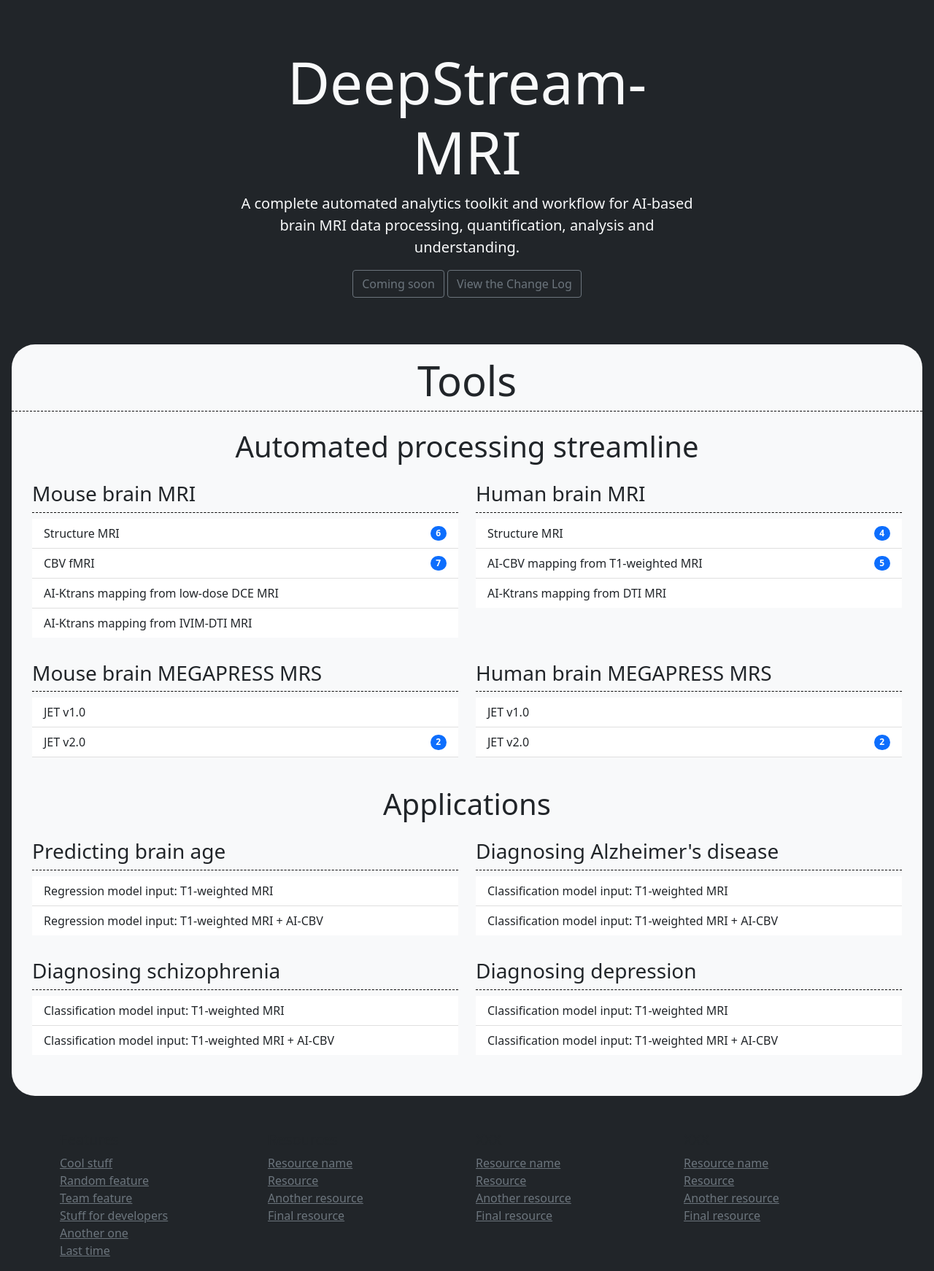
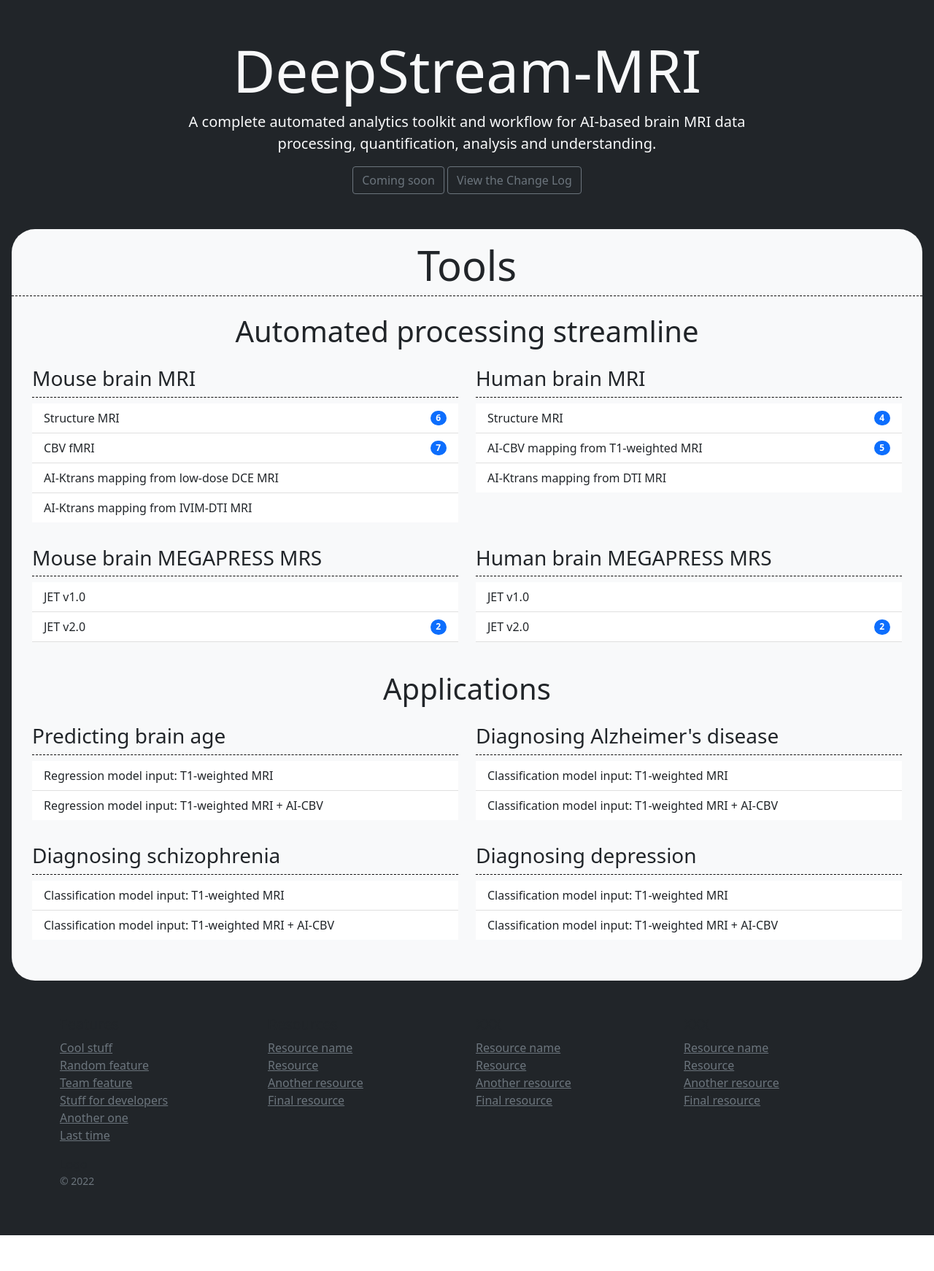
Before and after one commit to Yanting-Yang/DeepStream-MRI, a Flask app: page / in a window 1280 px wide. Shown: the part 56-1798 px from the top of the page at 73% size. After the commit the page ends 1749 px from the top, so only its background shows below. Run offline with Flask 2, Linux system fonts and the light colour scheme.

Commit message:
Edit index.html

```diff
--- a/app/templates/index.html
+++ b/app/templates/index.html
@@ -1,15 +1,15 @@
 {% extends "base.html" %}
 {% block main %}
-<div class="position-relative overflow-hidden p-3 text-center text-light">
-  <div class="col-lg-6 col-md-8 mx-auto my-5">
-    <h1 class="display-1 fw-normal">DeepStream-MRI</h1>
+<div class="my-5 text-center text-light">
+  <h1 class="display-1 fw-normal">DeepStream-MRI</h1>
+  <div class="container col-lg-8">
     <p class="lead fw-normal">A complete automated analytics toolkit and workflow for AI-based brain MRI data processing, quantification, analysis and understanding.</p>
-    <a class="btn btn-outline-secondary" href="#">Coming soon</a>
-    <a class="btn btn-outline-secondary" href="https://github.com/Yanting-Yang/DeepStream-MRI/blob/main/changelog.md">View the Change Log</a>
   </div>
+  <a class="btn btn-outline-secondary" href="#">Coming soon</a>
+  <a class="btn btn-outline-secondary" href="https://github.com/Yanting-Yang/DeepStream-MRI/blob/main/changelog.md">View the Change Log</a>
 </div>
 
-<div class="py-3 mx-3 bg-light border-radius-2">
+<div class="py-3 mx-sm-3 bg-light border-radius-2">
   <h1 class="display-4 fw-normal border-bottom-dash text-center" id="tools">Tools</h1>
   <div class="mx-3 my-4 row"> <!--Automated processing streamline-->
     <h1 class="display-6 fw-normal text-center">Automated processing streamline</h1>
```
